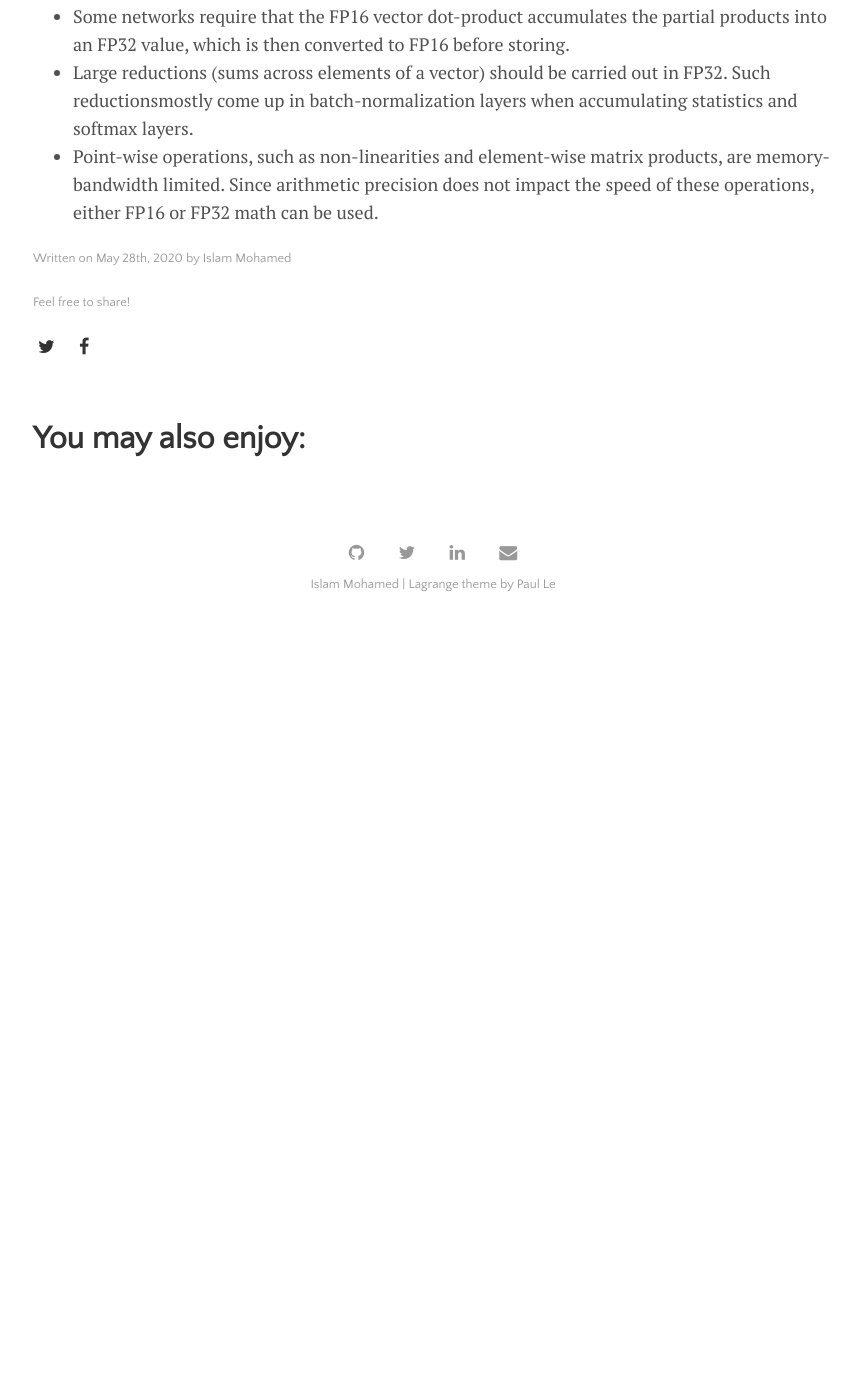
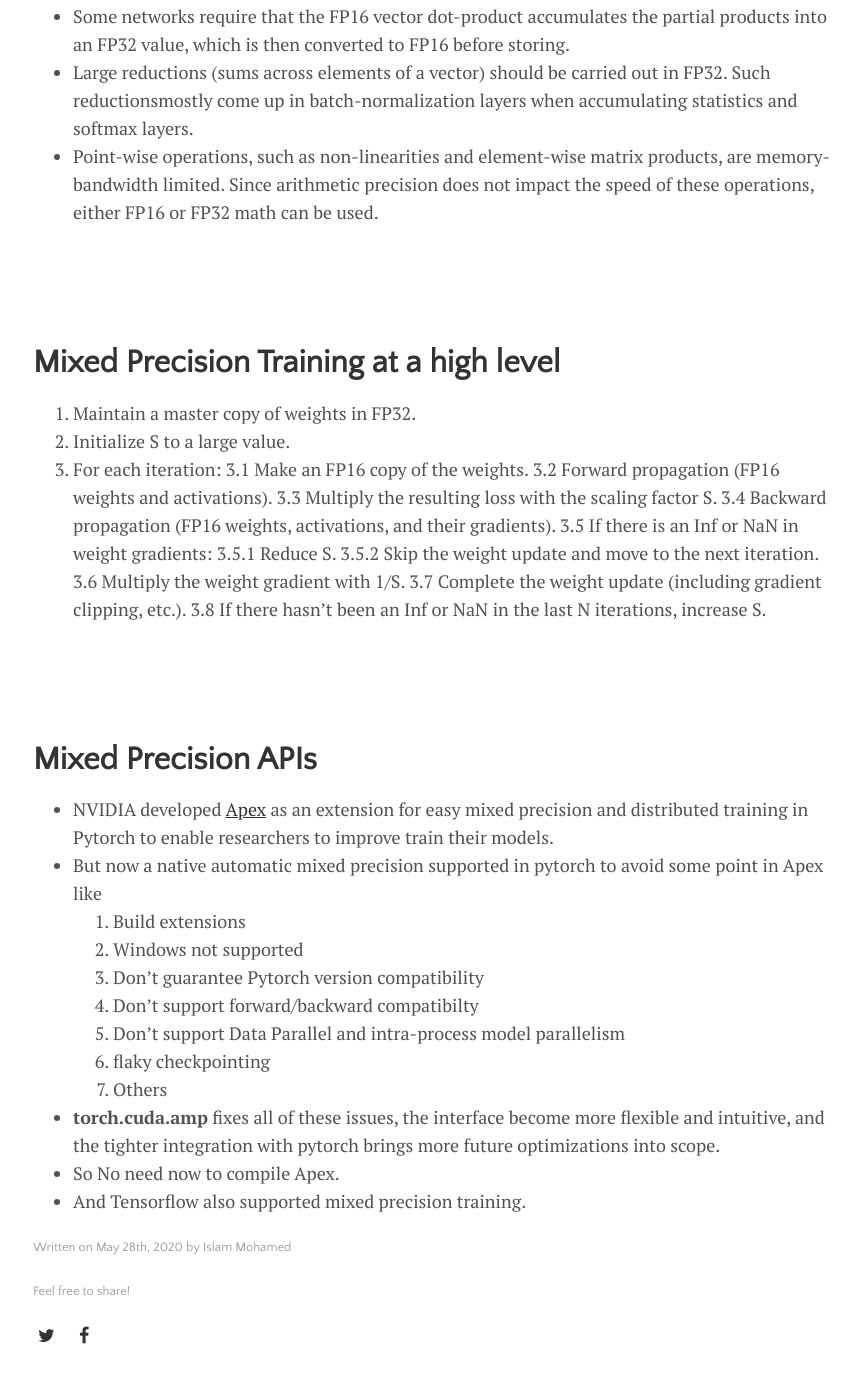
Before and after one commit to IslamMohamedMosaad/IslamMohamedMosaad.github.io, a Jekyll site: the page built from _posts/2020-05-28-Mixed-Precision-Training.md, in a window 1280 px wide and 1400 px high, scrolled down 4541 px. Shown: the top 1383 px of the window, without its empty margins (207-1065 px from the left). Built offline with Jekyll 4.4.1, drawn with Linux system fonts in a browser that asks for light colours; before the commit the page ends 5171 px from its top, so only the background shows below that.

Commit message:
Update 2020-05-28-Mixed-Precision-Training.md

```diff
--- a/_posts/2020-05-28-Mixed-Precision-Training.md
+++ b/_posts/2020-05-28-Mixed-Precision-Training.md
@@ -100,3 +100,38 @@ These categories benefit from different treatment when it comes to re-duced prec
 * Some networks require that the FP16 vector dot-product accumulates the partial products into an FP32 value, which is then converted to FP16 before storing.
 * Large reductions (sums across elements of a vector) should be carried out in FP32. Such reductionsmostly  come  up  in  batch-normalization  layers  when  accumulating  statistics  and  softmax  layers.
 * Point-wise  operations,  such  as  non-linearities  and  element-wise  matrix  products,  are  memory-bandwidth limited. Since arithmetic precision does not impact the speed of these operations, either FP16 or FP32 math can be used.
+
+<br>
+<br>
+
+# Mixed Precision Training at a high level
+1. Maintain a master copy of weights in FP32.
+2. Initialize S to a large value.
+3. For each iteration:
+    3.1 Make an FP16 copy of the weights.
+    3.2 Forward propagation (FP16 weights and activations).
+    3.3 Multiply the resulting loss with the scaling factor S.
+    3.4 Backward propagation (FP16 weights, activations, and their gradients).
+    3.5 If there is an Inf or NaN in weight gradients:
+        3.5.1 Reduce S.
+        3.5.2 Skip the weight update and move to the next iteration.
+    3.6 Multiply the weight gradient with 1/S.
+    3.7 Complete the weight update (including gradient clipping, etc.).
+    3.8 If there hasn’t been an Inf or NaN in the last N iterations, increase S.
+
+<br>
+<br>
+
+# Mixed Precision APIs
+* NVIDIA developed [Apex](https://github.com/NVIDIA/apex) as an extension for easy mixed precision and distributed training in Pytorch to enable researchers to  improve train their models.
+* But now a native automatic mixed precision supported in pytorch to avoid some point in Apex like
+1. Build extensions
+2. Windows not supported
+3. Don't guarantee Pytorch version compatibility
+4. Don't support forward/backward compatibilty
+5. Don't support Data Parallel and intra-process model parallelism
+5. flaky checkpointing
+6. Others
+* **torch.cuda.amp** fixes all of these issues, the interface become more flexible and intuitive, and the tighter integration with pytorch brings more future optimizations into scope.
+* So No need now to compile Apex.
+* And Tensorflow also supported mixed precision training.
```
